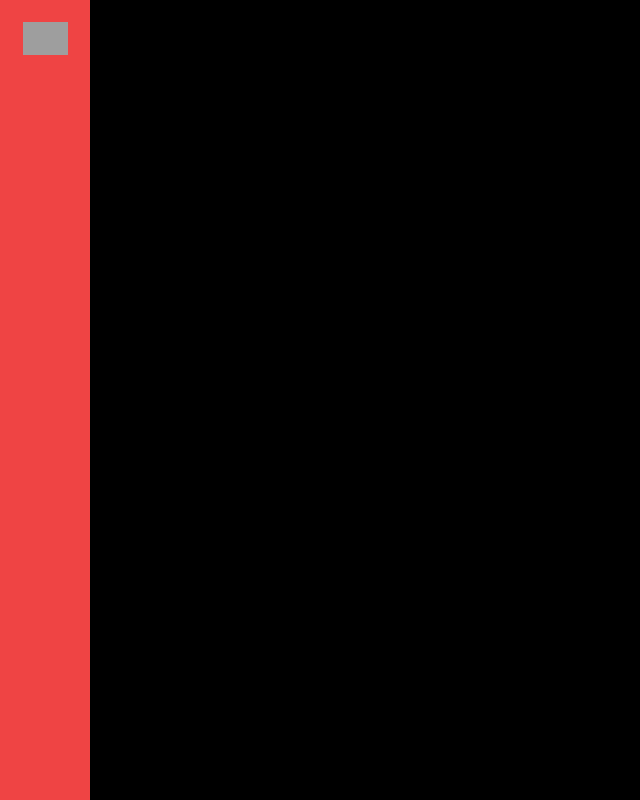
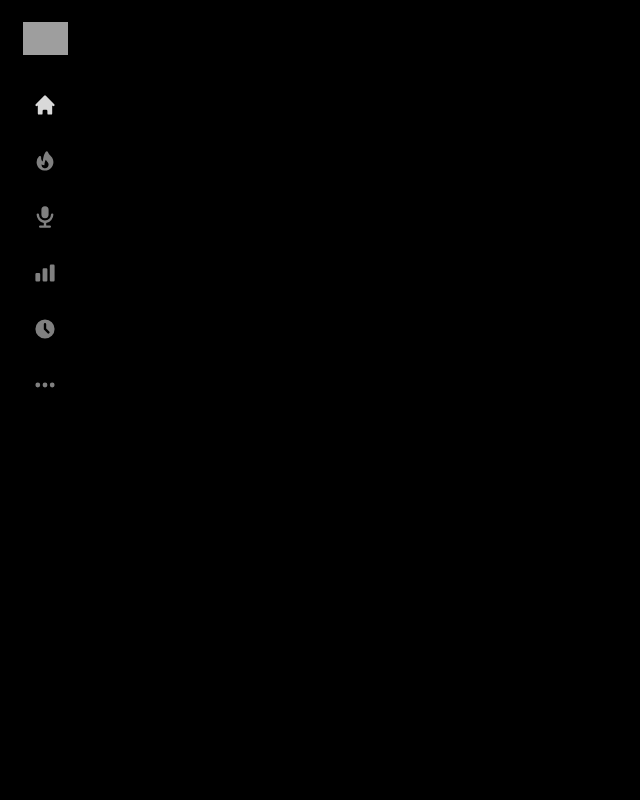
Before and after one commit to hoseinABH/spotify-clone, a Next.js app: page / in a window 1280 px wide. Shown: the whole page, without its empty margins (0-640 px from the left). Built offline with nearby package versions, Linux system fonts and the light colour scheme; grey boxes are pictures that could not be loaded.

Commit message:
add <Sidebar /> component

```diff
--- a/components/Sidebar.jsx
+++ b/components/Sidebar.jsx
@@ -1,11 +1,19 @@
 import Image from 'next/image';
+import {
+  ChartBarIcon,
+  ClockIcon,
+  DotsHorizontalIcon,
+  HomeIcon,
+  MicrophoneIcon,
+  FireIcon,
+} from '@heroicons/react/solid';
 
 const Sidebar = () => {
   const clickHandler = () => {
     console.log('read');
   };
   return (
-    <section className="fixed top-0 z-40 flex flex-col p-4 items-center bg-red-500 h-screen w-[90px] space-y-8">
+    <section className="fixed top-0 z-40 flex flex-col p-4 items-center bg-black h-screen w-[90px] space-y-8">
       <Image
         src="/spotify.svg"
         width={45}
@@ -14,7 +22,14 @@ const Sidebar = () => {
         alt="Spotify"
       />
 
-      <div></div>
+      <div className="flex flex-col space-y-8">
+        <HomeIcon className="sidebarIcon text-white opacity-[0.85]" />
+        <FireIcon className="sidebarIcon" />
+        <MicrophoneIcon className="sidebarIcon" />
+        <ChartBarIcon className="sidebarIcon" />
+        <ClockIcon className="sidebarIcon" />
+        <DotsHorizontalIcon className="sidebarIcon" />
+      </div>
     </section>
   );
 };
--- a/package.json
+++ b/package.json
@@ -9,6 +9,7 @@
     "prepare": "husky install"
   },
   "dependencies": {
+    "@heroicons/react": "^1.0.5",
     "next": "12.0.7",
     "react": "17.0.2",
     "react-dom": "17.0.2"
--- a/styles/globals.css
+++ b/styles/globals.css
@@ -9,3 +9,9 @@
     @apply font-body bg-black text-white;
   }
 }
+
+@layer components {
+  .sidebarIcon {
+    @apply h-6 text-[#808080] cursor-pointer;
+  }
+}
```
Also changed, not shown: 1 other file (tests, documents, lock files or other folders).
